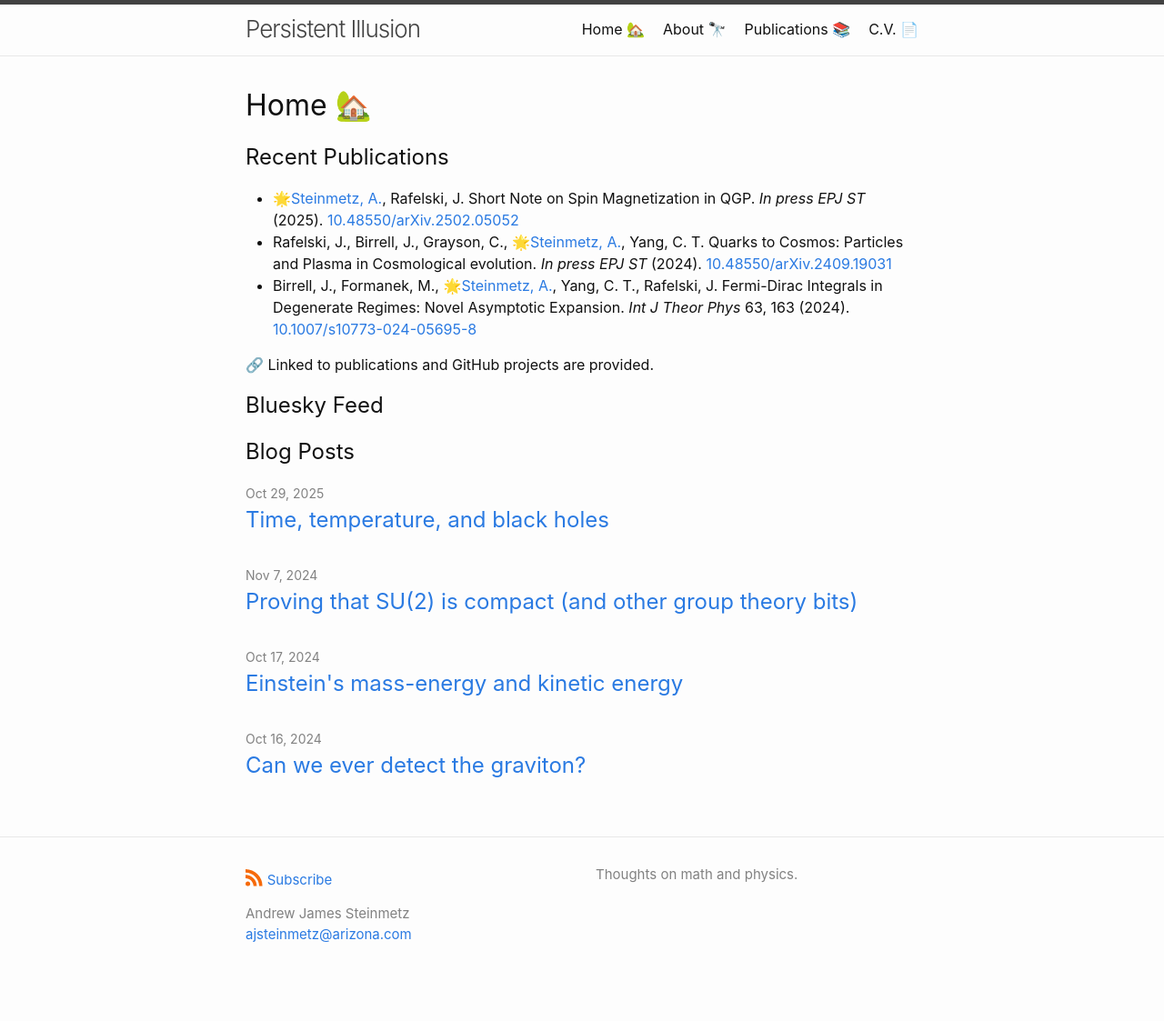
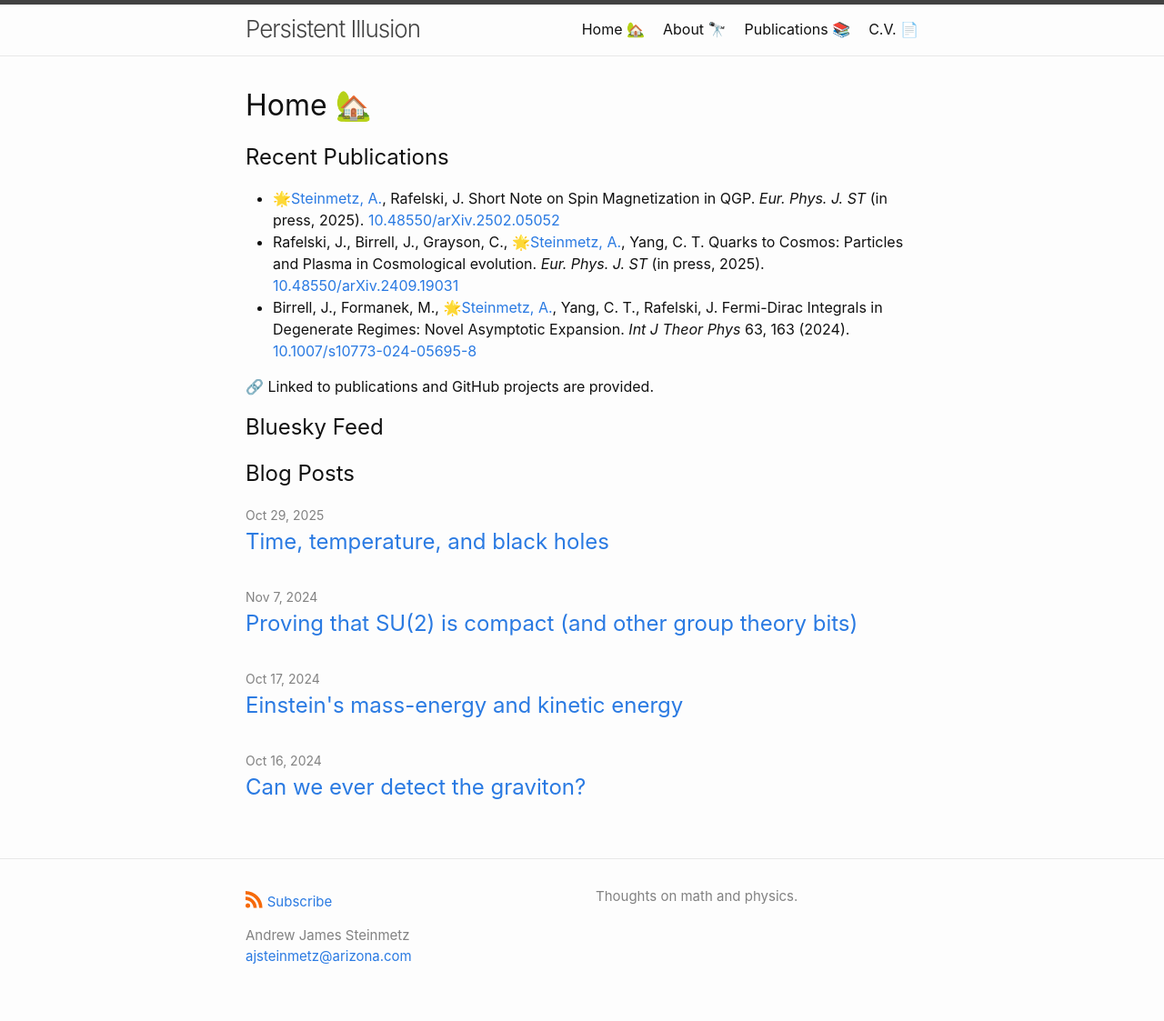
Before and after one commit to ajsteinmetz/ajsteinmetz.github.io, a Jekyll site: the page built from index.md, in a window 1280 px wide. Shown: the whole page at 91% size. Built offline with Jekyll 4.4.1, drawn with Linux system fonts in a browser that asks for light colours; our own code applies the rules of GitHub Pages for plain Markdown files; a script that is not in the unit is left out; comment, search, counter and statistics services are not loaded; before the commit the page ends 1099 px from its top, so only the background shows below that.

Commit message:
Update index.md

```diff
--- a/index.md
+++ b/index.md
@@ -2,8 +2,8 @@
 
 ## Recent Publications
 
-* 🌟[Steinmetz, A.](https://github.com/ajsteinmetz/short-note-qgp), Rafelski, J. Short Note on Spin Magnetization in QGP. _In press EPJ ST_ (2025). [10.48550/arXiv.2502.05052](https://doi.org/10.48550/arXiv.2502.05052)
-* Rafelski, J., Birrell, J., Grayson, C., 🌟[Steinmetz, A.](https://github.com/ajsteinmetz/thesis-collab-project), Yang, C. T. Quarks to Cosmos: Particles and Plasma in Cosmological evolution. _In press EPJ ST_ (2024). [10.48550/arXiv.2409.19031](https://doi.org/10.48550/arXiv.2409.19031)
+* 🌟[Steinmetz, A.](https://github.com/ajsteinmetz/short-note-qgp), Rafelski, J. Short Note on Spin Magnetization in QGP. <i>Eur. Phys. J. ST</i> (in press, 2025). [10.48550/arXiv.2502.05052](https://doi.org/10.48550/arXiv.2502.05052)
+* Rafelski, J., Birrell, J., Grayson, C., 🌟[Steinmetz, A.](https://github.com/ajsteinmetz/thesis-collab-project), Yang, C. T. Quarks to Cosmos: Particles and Plasma in Cosmological evolution. <i>Eur. Phys. J. ST</i> (in press, 2025). [10.48550/arXiv.2409.19031](https://doi.org/10.48550/arXiv.2409.19031)
 * Birrell, J., Formanek, M., 🌟[Steinmetz, A.](https://github.com/ajsteinmetz/fermi-distribution), Yang, C. T., Rafelski, J. Fermi-Dirac Integrals in Degenerate Regimes: Novel Asymptotic Expansion. _Int J Theor Phys_ 63, 163 (2024). [10.1007/s10773-024-05695-8](https://doi.org/10.1007/s10773-024-05695-8)
 
 🔗 Linked to publications and GitHub projects are provided.
```
